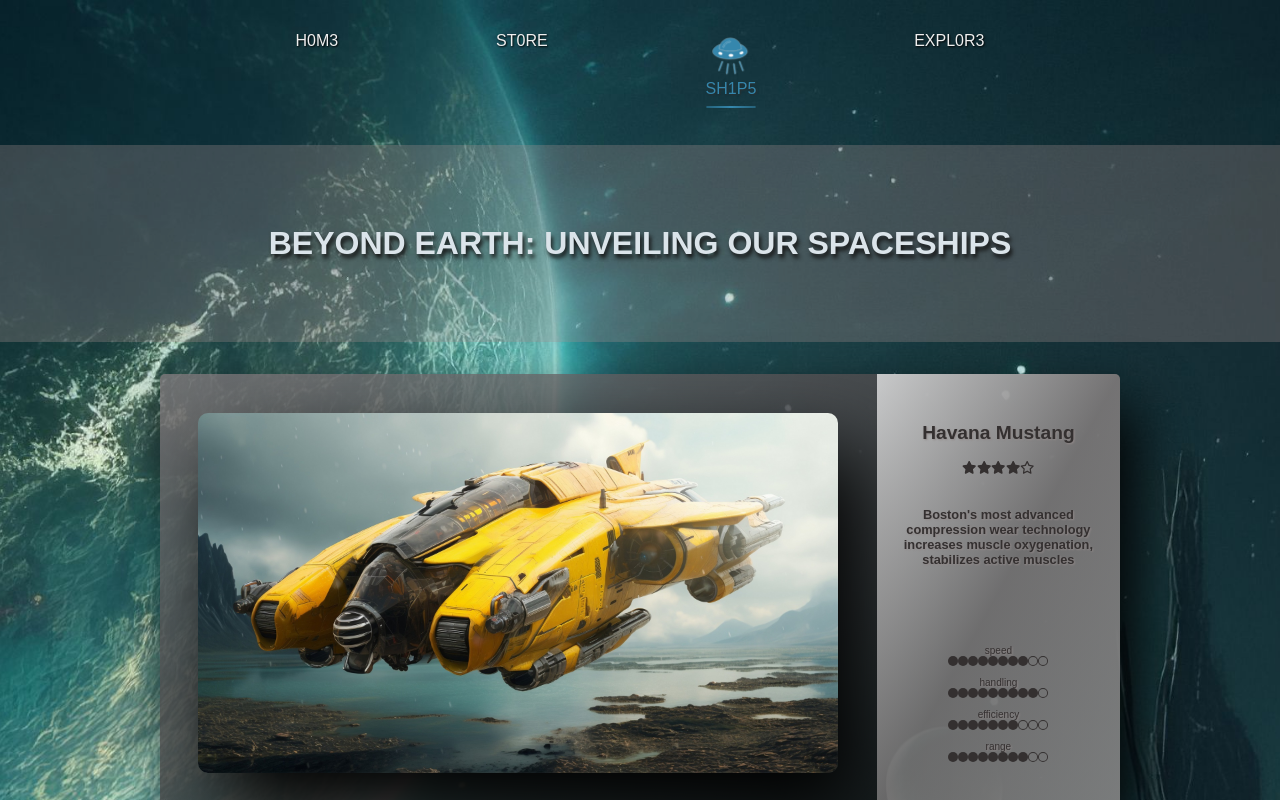
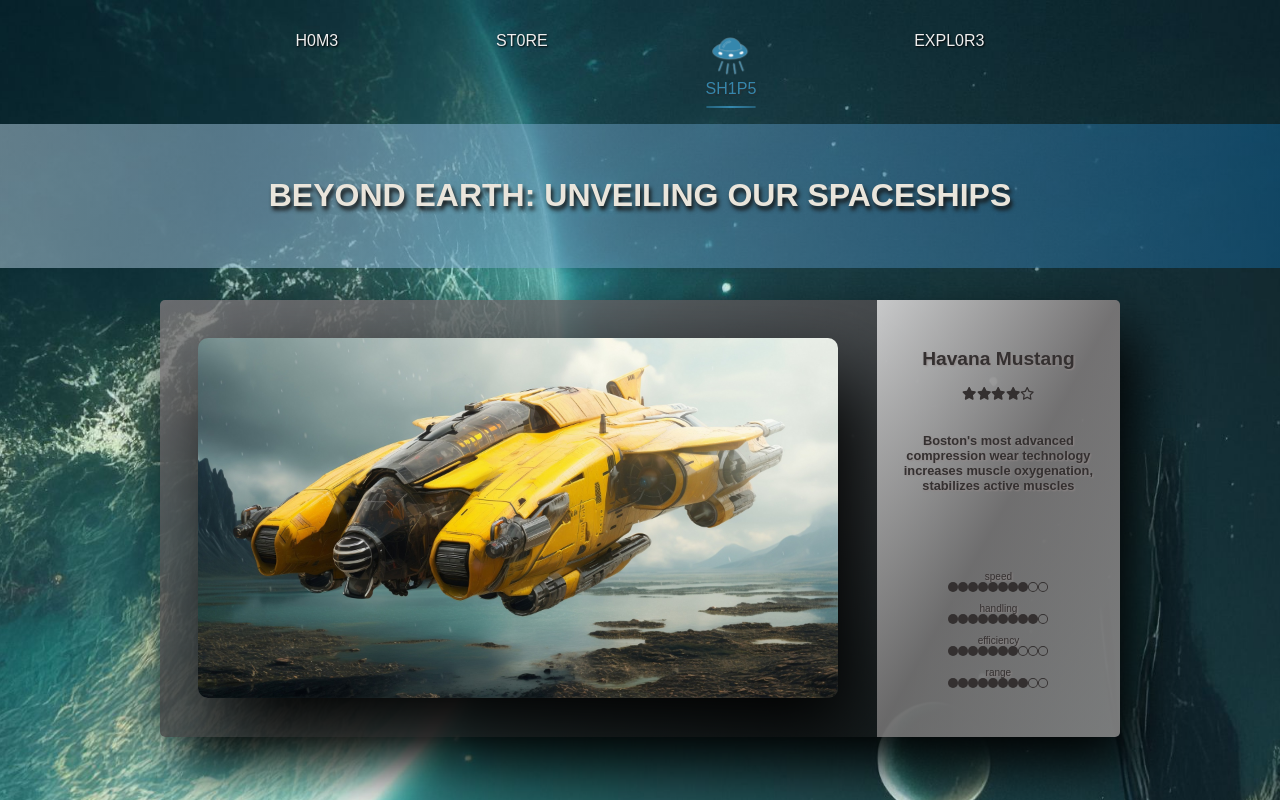
Before and after one commit to thegroosalugg/Andromeda, a React (Vite) app: page /ships in a window 1280 px wide. Shown: the top 800 px of the page. Built offline with nearby package versions, Linux system fonts and the light colour scheme; a web font is replaced by a local one.

Commit message:
updated header component

```diff
--- a/src/components/UI/MotionDiv.tsx
+++ b/src/components/UI/MotionDiv.tsx
@@ -9,7 +9,7 @@ type Motion = typeof motion & {
 
 // possible elements limited to this scope. Any not in this list will default to 'div'
 const validHTMLTags = new Set([
-  'h1', 'h2', 'h3', 'h4', 'h5', 'h6', 'p', 'ul', 'ol', 'li', 'span', 'article', 'input', 'form', 'label', 'textarea', 'section'
+  'h1', 'h2', 'h3', 'h4', 'h5', 'h6', 'p', 'ul', 'ol', 'li', 'span', 'article', 'input', 'form', 'label', 'textarea', 'header', 'section'
 ]);
 
 interface DivProps {
@@ -22,6 +22,7 @@ interface DivProps {
   };
   transition?: object;
   children: React.ReactNode;
+  layout?: boolean;
 }
 
 // not suitabe as a child if parent has staggerChildren
@@ -31,6 +32,7 @@ const MotionDiv: React.FC<DivProps> = ({
   variants,
   transition,
   children,
+  layout
 }: DivProps) => {
   const m = motion as Motion; // TS type assertion to treat 'motion' object as type declared with 'type Motion'
   const Element = m[validHTMLTags.has(element) ? element : 'div'];
@@ -43,6 +45,7 @@ const MotionDiv: React.FC<DivProps> = ({
       animate='visible'
       exit='exit'
       transition={transition}
+      layout={layout}
     >
       {children}
     </Element>
--- a/src/components/header/Header.module.css
+++ b/src/components/header/Header.module.css
@@ -1,7 +1,16 @@
 .header {
   text-align: center;
-  color: rgb(219, 228, 234);
+  color: rgb(234, 229, 219);
   text-shadow: 2px 4px 4px rgb(21, 21, 21);
-  background-color: hsla(0, 11%, 60%, 0.311);
-  padding: 5rem 2rem;
+  background: linear-gradient(
+    to right,
+    rgba(186, 212, 229, 0.5),
+    rgba(158, 192, 217, 0.5),
+    rgba(130, 173, 204, 0.6),
+    rgba(102, 155, 191, 0.5),
+    rgba(74, 136, 179, 0.5),
+    rgba(46, 118, 166, 0.5),
+    rgba(18, 100, 153, 0.5)
+  );
+  padding: 2rem;
 }
--- a/src/components/header/Header.tsx
+++ b/src/components/header/Header.tsx
@@ -1,18 +1,43 @@
+import { useLocation } from 'react-router-dom';
 import MotionDiv from '../UI/MotionDiv';
 import css from './Header.module.css';
+import { AnimatePresence } from 'framer-motion';
 
-export default function Header({ text }: { text: string }) {
+export default function Header() {
+  const { pathname } = useLocation();
+
+  const text = {
+    '/': 'Welcome to Andromeda',
+    '/store': 'Fashion out of this World',
+    '/ships': 'Beyond Earth: Unveiling our Spaceships',
+    '/explore': 'Explore the Galaxy',
+  }[pathname];
+
   return (
+    <AnimatePresence>
+      {text && (
         <MotionDiv
-      element='h1'
+          element='header'
           className={css.header}
           variants={{
-        hidden: { x: -500, scaleY: 0 },
-        visible: { x: 0, scaleY: [0, 0, 0, 0.5, 1] },
+            hidden: { x: -500, scaleY: 0, height: 0 },
+            visible: { x: 0, scaleY: [0, 0, 0, 0.5, 1], height: 'auto' },
+            exit: { scaleY: 0, height: 0 },
           }}
           transition={{ type: 'easeIn', duration: 0.8 }}
         >
+          <MotionDiv
+            key={pathname}
+            element='h1'
+            variants={{
+              hidden: { scaleY: 0 },
+              visible: { scaleY: [0, 0, 0, 0.5, 1] },
+            }}
+          >
             {text.toUpperCase()}
           </MotionDiv>
+        </MotionDiv>
+      )}
+    </AnimatePresence>
   );
 }
--- a/src/pages/root.tsx
+++ b/src/pages/root.tsx
@@ -2,6 +2,7 @@ import { Outlet, useLocation } from "react-router-dom";
 import Navigation from "../components/navigation/Navigation";
 import SpaceShipsList from "../components/spaceships/list/SpaceShipsList"; // outsource later
 import { spaceships } from "../assets/spaceships/spaceships" // outsource later
+import Header from "../components/header/Header";
 
 export default function RootLayout() {
   const location = useLocation();
@@ -9,6 +10,7 @@ export default function RootLayout() {
   return (
     <>
       <Navigation />
+      <Header />
       <main>
         <Outlet />
       </main>
--- a/src/pages/spaceships/SpaceShips.tsx
+++ b/src/pages/spaceships/SpaceShips.tsx
@@ -1,12 +1,10 @@
 import { spaceships } from '../../assets/spaceships/spaceships';
 import SlideShow from '../../components/SlideShow';
-import Header from '../../components/header/Header';
 import SpaceShipsList from '../../components/spaceships/list/SpaceShipsList';
 
 export default function SpaceShipsPage() {
   return (
     <>
-      <Header text='beyond earth: unveiling our spaceships' />
       <SlideShow array={spaceships} />
       <SpaceShipsList className='ship-grid' spaceships={spaceships} />
     </>
```
Lines whose indentation alone changed are shown as unchanged.
